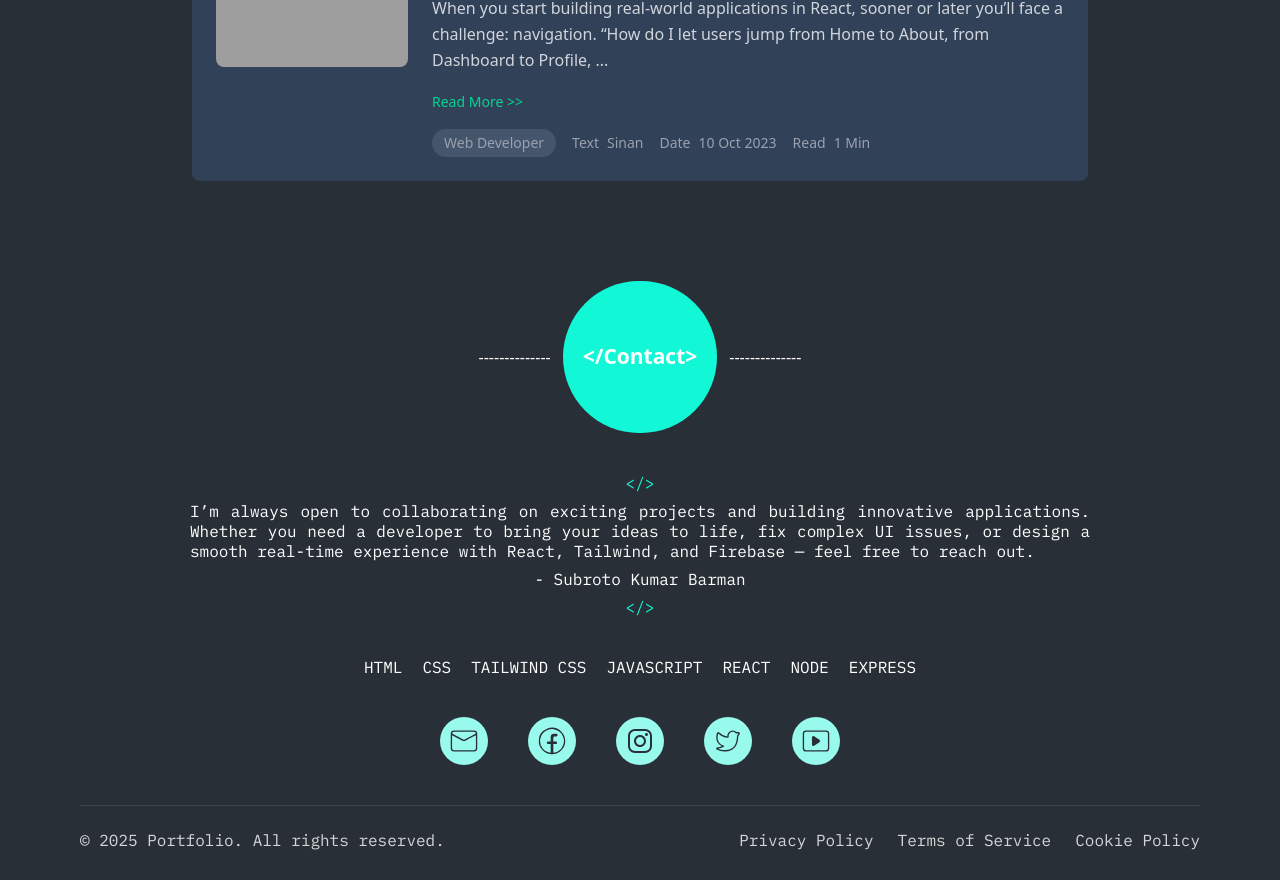
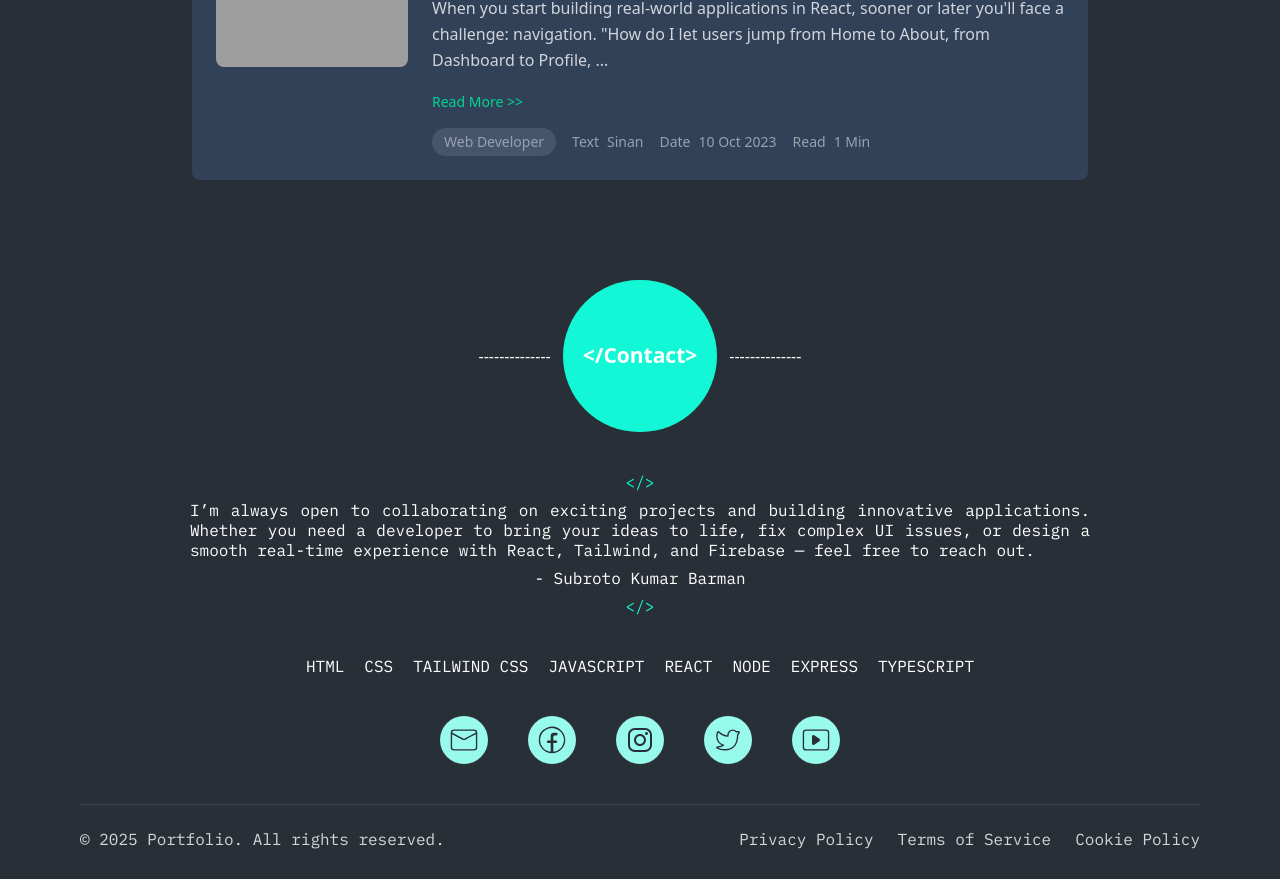
Before and after one commit to Subroto112001/MyPortfolio, a React (Vite) app: page /blog in a window 1280 px wide. Shown: the part 296-1176 px from the top of the page. Built offline with nearby package versions, Linux system fonts and the light colour scheme; grey boxes are pictures that could not be loaded.

Commit message:
updtae some data

```diff
--- a/src/Helpers/Icon.jsx
+++ b/src/Helpers/Icon.jsx
@@ -33,3 +33,15 @@ export const contactIcon = [
     link: "https://www.youtube.com/@subrotokumarbarman2008",
   },
 ];
+
+
+export  const contactworkItem = [
+  { id: 1, name: "HTML", link: "https://www.w3schools.com/html/" },
+  { id: 2, name: "CSS", link: "https://www.w3schools.com/css/" },
+  { id: 3, name: "TAILWIND CSS" , link: "https://tailwindcss.com/" },
+  { id: 4, name: "JAVASCRIPT", link: "https://www.javascript.com/" },
+  { id: 5, name: "REACT", link: "https://reactjs.org/" },
+  { id: 6, name: "NODE", link: "https://nodejs.org/" },
+  { id: 7, name: "EXPRESS", link: "https://expressjs.com/" },
+  { id: 8, name: "TYPESCRIPT", link: "https://www.typescriptlang.org/" },
+];
--- a/src/HomePageComponent/Footer.jsx
+++ b/src/HomePageComponent/Footer.jsx
@@ -1,24 +1,10 @@
 import React from "react";
-import { contactIcon } from "../Helpers/Icon";
+import { contactIcon, contactworkItem } from "../Helpers/Icon";
 import { SiPanasonic } from "react-icons/si";
+import { NavLink } from "react-router-dom";
 
 const Footer = () => {
-    const contactworkItem = [
-      {  id: 1,
-        name: "HTML"},
-      {  id: 2,
-        name: "CSS"},
-      {  id: 3,
-        name: "TAILWIND CSS"},
-      {  id: 4,
-        name: "JAVASCRIPT"},
-      {  id: 5,
-        name: "REACT"},
-      {  id: 6,
-        name: "NODE"},
-      {  id: 7,
-        name: "EXPRESS"},
-    ]
+
   return (
     <div className="bg-bg1">
       <div className="container ">
@@ -51,21 +37,22 @@ const Footer = () => {
           {/* description */}
 
           <div className="flex  justify-center items-center mt-[40px] ">
-            <ul className="flex flex-row flex-wrap items-center justify-center gap-[40px] sm:gap-[20px] text-white Media-M">
+            <div className="flex flex-row flex-wrap items-center justify-center gap-[40px] sm:gap-[20px] text-white Media-M">
               {contactworkItem.map((item) => (
-                <li key={item.id}>{item.name}</li>
+                <a href={item.link} target="_blank" key={item.id}>{item.name}</a>
               ))}
-            </ul>
+            </div>
           </div>
 
           <div className=" flex flex-row justify-center items-center gap-6 sm:gap-10 mt-[40px]">
             {contactIcon.map((item) => (
-              <span
+              <a href={item.link}
+                target="_blank"
                 className="p-2 text-bg1 Logo-M bg-brand2 hover:bg-brand1 hover:text-white transition-all duration-300 rounded-full cursor-pointer "
                 key={item.id}
               >
                 {item.icon}
-              </span>
+              </a>
             ))}
           </div>
 
--- a/src/HomePageComponent/Skill.jsx
+++ b/src/HomePageComponent/Skill.jsx
@@ -1,9 +1,10 @@
 import React from "react";
-import { FaBeer, FaCss3Alt,  FaNodeJs,  FaReact } from "react-icons/fa";
+import { FaBeer, FaBootstrap, FaCss3Alt,  FaNodeJs,  FaReact } from "react-icons/fa";
 import { GrJs } from "react-icons/gr";
 import { ImHtmlFive2 } from "react-icons/im";
+import { RiTailwindCssFill } from "react-icons/ri";
 import { SiExpress, SiReactquery } from "react-icons/si";
-import { TbDeviceDesktopCode } from "react-icons/tb";
+import { TbBrandTypescript, TbDeviceDesktopCode } from "react-icons/tb";
 
 const Skill = () => {
   const skilitemsdata = [
@@ -23,13 +24,27 @@ const Skill = () => {
     },
     {
       id: 3,
+      name: "BOOTSTRAP",
+      icon: <FaBootstrap />,
+      cssText: "text-bootstrap",
+      bgcolor: "bg-bootstrap",
+    },
+    {
+      id: 4,
+      name: "TAILWIND",
+      icon: <RiTailwindCssFill />,
+      cssText: "text-tailwind",
+      bgcolor: "bg-tailwind",
+    },
+    {
+      id: 5,
       name: "JS",
       icon: <GrJs />,
       cssText: "text-js",
       bgcolor: "bg-js",
     },
     {
-      id: 4,
+      id: 6,
       name: "REACT",
       icon: <FaReact />,
       cssText: "text-react",
@@ -37,18 +52,26 @@ const Skill = () => {
       bgcolor: "bg-react",
     },
     {
-      id: 5,
+      id: 8,
+      name: "TYPESCRIPT",
+      icon: <TbBrandTypescript />,
+      cssText: "text-css",
+      bgcolor: "bg-css",
+    },
+    {
+      id: 9,
       name: "NODE",
       icon: <FaNodeJs />,
       cssText: "text-node",
       bgcolor: "bg-node",
     },
+
     {
-      id: 6,
+      id: 10,
       name: "EXPRESS",
       icon: <SiExpress />,
-       cssText: "text-css",
-      bgcolor: "bg-css"
+      cssText: "text-gray-400",
+      bgcolor: "bg-gray-400",
     },
   ];
   return (
@@ -80,14 +103,16 @@ const Skill = () => {
             {/* card of skill */}
 
             <div className="flex flex-col sm:flex-row justify-between gap-4 sm:gap-[128px] sm:justify-center items-center">
-              <div className="w-[300px] h-[135px] bg-brand2 rounded-lg border-l-7 border-css py-4 px-6 flex flex-col gap-2 justify-center items-center">
+              <div className="w-[300px] h-[150px] bg-brand2 rounded-lg border-l-7 border-css py-4 px-3 flex flex-col gap-2 justify-center items-center">
                 <span className="text-[32px]">
                   <TbDeviceDesktopCode />
                 </span>
                 <h3 className="Menu-M text-bg1">Font-End</h3>
-                <p className="Para-M text-bg1 text-center">HTML CSS JS REACT</p>
+                <p className="Para-M text-bg1 text-center">
+                  HTML CSS BOOTSTRAP TAILWIND JS REACT TYPESCRIPT
+                </p>
               </div>
-              <div className="w-[300px] h-[135px] bg-brand2 rounded-lg border-l-7 border-css py-4 px-6 flex flex-col gap-2 justify-center items-center">
+              <div className="w-[300px] h-[150px] bg-brand2 rounded-lg border-l-7 border-css py-4 px-3 flex flex-col gap-2 justify-center items-center">
                 <span className="text-[32px]">
                   <TbDeviceDesktopCode />
                 </span>
@@ -101,11 +126,13 @@ const Skill = () => {
               {skilitemsdata.map((item) => (
                 <div className="flex flex-col items-center gap-5" key={item.id}>
                   <div
-                    className={`w-[110px] h-[110px] sm:w-[144px] sm:h-[144px] rounded-full ${item.bgcolor} text-white text-[46px] sm:text-[54px] flex justify-center items-center`}
+                    className={`w-[90px] h-[90px] sm:w-[124px] sm:h-[124px] rounded-full ${item.bgcolor} text-white text-[36px] sm:text-[44px] flex justify-center items-center`}
                   >
                     {item.icon}
                   </div>
-                  <h3 className={`${item.cssText}  H2-M`}>{item.name}</h3>
+                  <h3 className={`${item.cssText} Menu-M sm:H2-M`}>
+                    {item.name}
+                  </h3>
                 </div>
               ))}
             </div>
--- a/src/Pages/Blog.jsx
+++ b/src/Pages/Blog.jsx
@@ -1,55 +1,60 @@
-import React from 'react'
-import { useNavigate } from 'react-router-dom';
+import React from "react";
+import { useNavigate } from "react-router-dom";
 
 const Blog = () => {
-    const navigate= useNavigate()
+  const navigate = useNavigate();
   const handleBlogRoute = () => {
     navigate("/react-router");
-    }
+  };
   return (
     <div className="bg-bg1">
       <div className="container">
-          <div className="flex justify-center items-center pt-10">
-            <div className="bg-slate-700 p-6 rounded-lg border-t-2 border-slate-500 max-w-4xl">
-              <div className="flex items-start gap-6">
+        <div className="flex justify-center items-center pt-10 px-4">
+          <div className="bg-slate-700 p-4 sm:p-6 rounded-lg border-t-2 border-slate-500 max-w-4xl w-full">
+            <div className="flex flex-col sm:flex-row items-start gap-4 sm:gap-6">
               {/* Article Image */}
-                <div className="flex-shrink-0">
+              <div className="flex-shrink-0 w-full sm:w-auto">
                 <img
                   src="https://images.unsplash.com/photo-1555066931-4365d14bab8c?w=200&h=150&fit=crop&auto=format"
                   alt="Person typing on laptop"
-                    className="w-48 h-36 object-cover rounded-lg"
+                  className="w-full sm:w-48 h-48 sm:h-36 object-cover rounded-lg"
                 />
               </div>
 
               {/* Article Content */}
-                <div className="flex-1 min-w-0">
+              <div className="flex-1 min-w-0 w-full">
                 {/* Title */}
-                  <h2 className="text-2xl font-semibold text-emerald-400 mb-3 leading-tight cursor-pointer" onClick={handleBlogRoute}>
-                    React Router DOM Explained: The Ultimate Guide for
-                    Developers 🚦
+                <h2
+                  className="text-xl sm:text-2xl font-semibold text-emerald-400 mb-3 leading-tight cursor-pointer"
+                  onClick={handleBlogRoute}
+                >
+                  React Router DOM Explained: The Ultimate Guide for Developers
+                  🚦
                 </h2>
 
                 {/* Description */}
-                  <p className="text-gray-300 text-base mb-4 leading-relaxed">
+                <p className="text-gray-300 text-sm sm:text-base   mb-4 leading-relaxed">
                   When you start building real-world applications in React,
-                    sooner or later you’ll face a challenge: navigation. “How do
-                    I let users jump from Home to About, from Dashboard to
-                    Profile, ...
+                  sooner or later you'll face a challenge: navigation. "How do I
+                  let users jump from Home to About, from Dashboard to Profile,
+                  ...
                 </p>
 
                 {/* Read More Link */}
-                  <a
+                <span
+                  onClick={handleBlogRoute}
                   href="#"
-                    className="text-emerald-400 hover:text-emerald-300 transition-colors duration-200 text-sm font-medium"
+                  className="text-emerald-400 hover:text-emerald-300 transition-colors duration-200 text-sm font-medium inline-block mb-4"
                 >
                   Read More &gt;&gt;
-                  </a>
+                </span>
 
                 {/* Meta Information */}
-                  <div className="flex items-center gap-4 mt-4 text-sm text-gray-400">
-                    <span className="bg-slate-600 px-3 py-1 rounded-full">
+                <div className="flex flex-col sm:flex-row sm:items-center gap-2 sm:gap-4 text-xs sm:text-sm text-gray-400">
+                  <span className="bg-slate-600 px-3 py-1 rounded-full w-fit">
                     Web Developer
                   </span>
+                  <div className="flex flex-wrap items-center gap-2 sm:gap-4">
                     <span className="flex items-center gap-2">
                       <span className="font-medium">Text</span>
                       <span>Sinan</span>
@@ -69,7 +74,8 @@ const Blog = () => {
           </div>
         </div>
       </div>
+    </div>
   );
-}
+};
 
-export default Blog
+export default Blog;
--- a/src/index.css
+++ b/src/index.css
@@ -12,6 +12,8 @@
   --color-js: #e7a020;
   --color-react: #28a9e0;
   --color-node: #6A9F5C;
+  --color-bootstrap: #7952B3;
+  --color-tailwind: #00BCFF;
 
   --font--IBMPlexMono: "IBM Plex Mono", monospace;
   --font--Ubuntu: "Ubuntu", sans-serif;
@@ -29,6 +31,8 @@
   --color-js: var(--color-js);
   --color-react: var(--color-react);
   --color-node: var(--color-node);
+  --color-bootstrap: var(--color-bootstrap);
+  --color-tailwind: var(--color-tailwind);
   --font--IBMPlexMono: var(--font--IBMPlexMono);
   --font--Ubuntu: var(--font--Ubuntu);
 }
```
Also changed, not shown: src/HomePageComponent/Banner.jsx (+4 -3 lines), 1 other file (tests, documents, lock files or other folders). Lines whose indentation alone changed are shown as unchanged.
